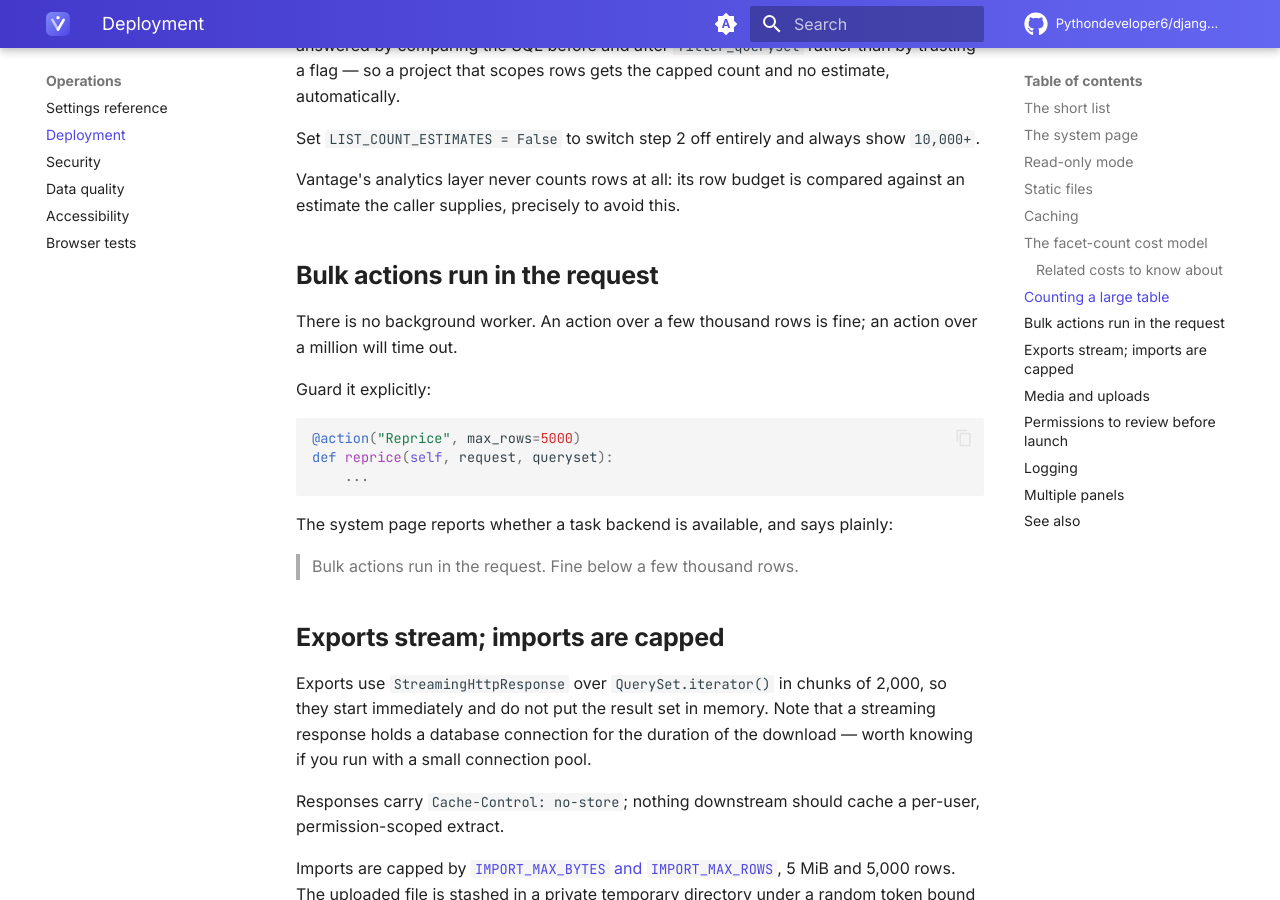
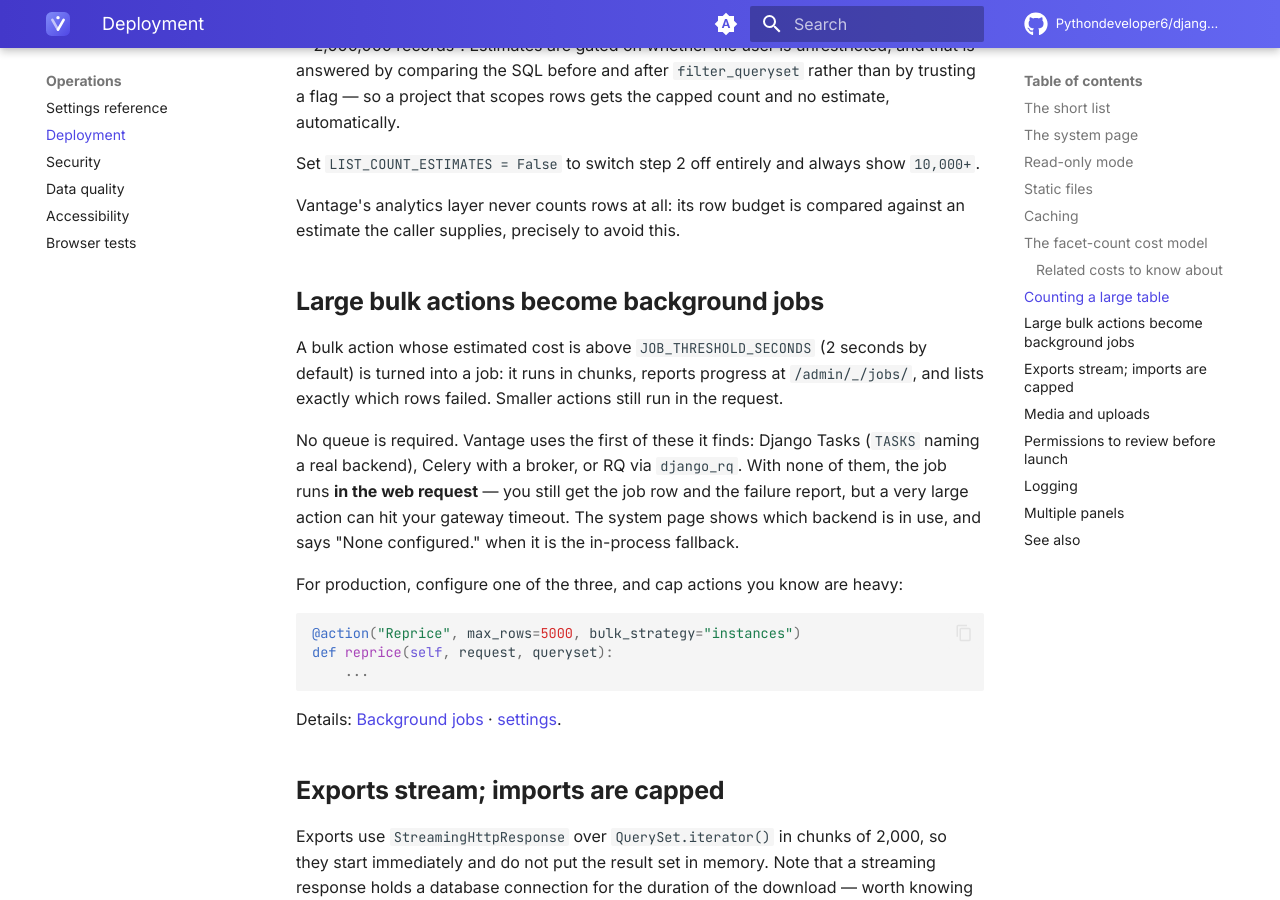
Before and after one commit to Pythondeveloper6/django-vantage, an MkDocs documentation site: the page built from docs/deployment.md, in a window 1280 px wide and 900 px high, scrolled down 5726 px. Built offline with MkDocs 1.6.1 and Material for MkDocs 9.7.7, drawn with Linux system fonts in a browser that asks for light colours; comment, search, counter and statistics services are not loaded; some of the changed text lies outside the part shown.

Commit message:
Docs: deployment guide matches the CSP nonce and background-job docs
The deployment page still said Vantage emits no CSP nonce and has no
background worker. Both shipped: base.html nonces its inline blocks via
vantage.security.csp_context, and large bulk actions become chunked jobs
on Django Tasks, Celery or RQ, falling back to in-process.

````diff
--- a/docs/deployment.md
+++ b/docs/deployment.md
@@ -100,10 +100,12 @@
 - **The no-flash script is inline and blocking**, in `<head>`, before the stylesheet. A
   deferred script paints light first and then flips.
 
-That means a strict `Content-Security-Policy` needs to allow those two inline blocks.
-Vantage does not currently emit a nonce for them, so a policy without
-`'unsafe-inline'` for `style-src` and `script-src` will break the theme. If you have a
-hard CSP requirement, that is a gap worth knowing about before you commit.
+Both blocks carry a nonce, so a strict `Content-Security-Policy` without
+`'unsafe-inline'` works. Add `vantage.security.csp_context` to your template context
+processors and generate the policy with Django's `SECURE_CSP` or django-csp;
+`vantage.W056` warns if a policy is configured without the context processor. The
+exact policy, directive by directive, is in
+[Security → Content-Security-Policy](security.md#content-security-policy).
 
 Charts are inline SVG rendered on the server. There is no charting library to load and
 nothing fetches data after page load.
@@ -231,22 +233,28 @@
 Vantage's analytics layer never counts rows at all: its row budget is compared against
 an estimate the caller supplies, precisely to avoid this.
 
-## Bulk actions run in the request
+## Large bulk actions become background jobs
 
-There is no background worker. An action over a few thousand rows is fine; an action
-over a million will time out.
+A bulk action whose estimated cost is above `JOB_THRESHOLD_SECONDS` (2 seconds by
+default) is turned into a job: it runs in chunks, reports progress at `/admin/_/jobs/`,
+and lists exactly which rows failed. Smaller actions still run in the request.
 
-Guard it explicitly:
+No queue is required. Vantage uses the first of these it finds: Django Tasks (`TASKS`
+naming a real backend), Celery with a broker, or RQ via `django_rq`. With none of them,
+the job runs **in the web request** — you still get the job row and the failure report,
+but a very large action can hit your gateway timeout. The system page shows which
+backend is in use, and says "None configured." when it is the in-process fallback.
+
+For production, configure one of the three, and cap actions you know are heavy:
 
 ```python
-@action("Reprice", max_rows=5000)
+@action("Reprice", max_rows=5000, bulk_strategy="instances")
 def reprice(self, request, queryset):
     ...
 ```
 
-The system page reports whether a task backend is available, and says plainly:
-
-> Bulk actions run in the request. Fine below a few thousand rows.
+Details: [Background jobs](lists.md#background-jobs) ·
+[settings](settings.md#background-jobs).
 
 ## Exports stream; imports are capped
 
````
